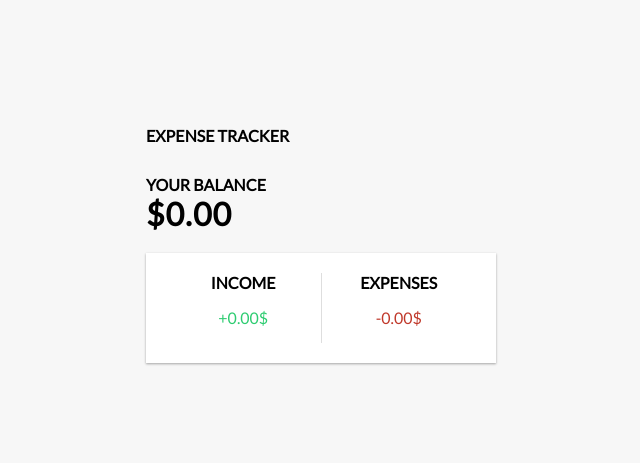
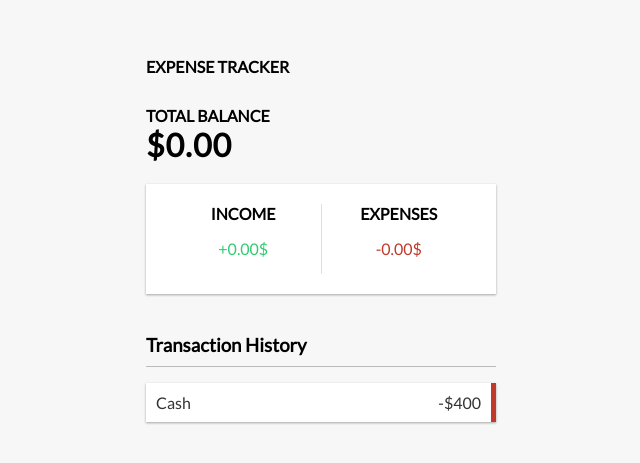
Before and after one commit to AshrafMuhammadNaeem/expense-tracker, a React (Create React App) app: page / in a window 1280 px wide. Shown: the part 141-604 px from the top of the page, without its empty margins (319-959 px from the left). Built offline with nearby package versions, Linux system fonts and the light colour scheme.

Commit message:
New Component and some editing in headings
Transaction List component created and editing in headings

```diff
--- a/src/App.js
+++ b/src/App.js
@@ -3,6 +3,7 @@
 import { Balance } from './components/Balance';
 import { Header } from './components/Header';
 import { IncomeExpense } from './components/IncomeExpense';
+import { TransactionList } from './components/TransactionList';
 
 function App() {
   return (
@@ -13,6 +14,7 @@
 
       <Balance />
       <IncomeExpense />
+      <TransactionList />
 
       </div>
 
--- a/src/components/Balance.js
+++ b/src/components/Balance.js
@@ -3,7 +3,7 @@
 export const Balance = () => {
     return (
         <>
-            <h4>Your Balance</h4>
+            <h4>Total Balance</h4>
             <h1 id="balance">$0.00</h1>
         </>
     )
--- /dev/null
+++ b/src/components/TransactionList.js
@@ -0,0 +1,15 @@
+import React from 'react'
+
+export const TransactionList = () => {
+    return (
+        <>
+            <h3>Transaction History</h3>
+      <ul id="list" className="list">
+         <li class="minus">
+          Cash <span>-$400</span><button class="delete-btn">x</button>
+        </li>
+      </ul>
+
+        </>
+    )
+}
```
